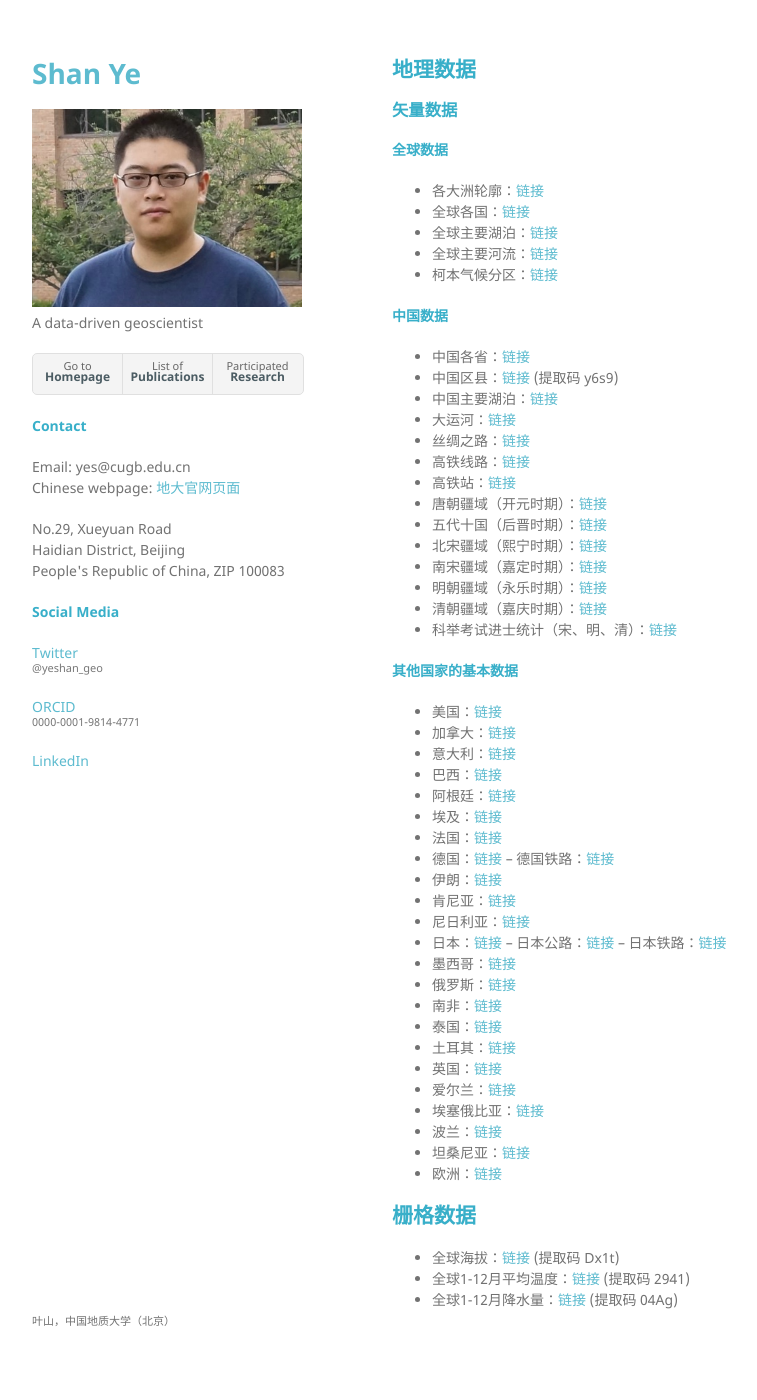
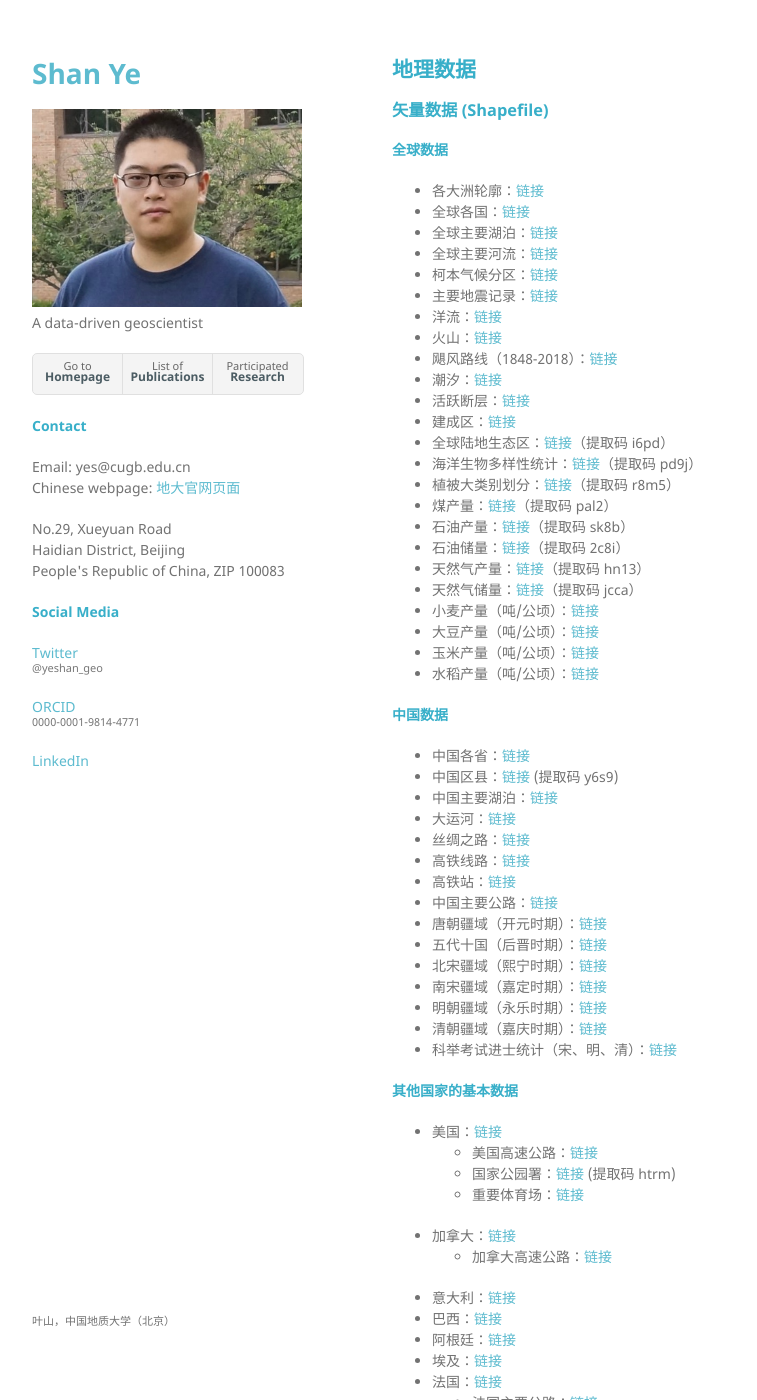
Before and after one commit to yeshan-geo/yeshan-geo.github.io, a Jekyll site: the page built from pages/datavis.md, in a window 1280 px wide and 1400 px high. Shown: the whole window, without its empty margins (178-935 px from the left). Built offline with Jekyll 4.4.1, drawn with Linux system fonts in a browser that asks for light colours; our own code applies the rules of GitHub Pages for plain Markdown files; some of the changed text lies outside the part shown.

Commit message:
Update datavis.md

```diff
--- a/pages/datavis.md
+++ b/pages/datavis.md
@@ -1,11 +1,30 @@
 ## 地理数据
-### 矢量数据
+### 矢量数据 (Shapefile)
 #### 全球数据
 - 各大洲轮廓：[链接](https://github.com/yeshancqcq/geographic_data/blob/main/world/WorldContinents.zip)
 - 全球各国：[链接](https://github.com/yeshancqcq/geographic_data/blob/main/world/WorldCountries.zip)
 - 全球主要湖泊：[链接](https://github.com/yeshancqcq/geographic_data/blob/main/world/WorldMajorLakes.zip)
 - 全球主要河流：[链接](https://github.com/yeshancqcq/geographic_data/blob/main/world/WorldRivers.zip)
 - 柯本气候分区：[链接](https://github.com/yeshancqcq/geographic_data/blob/main/world/KoppenClimates.zip)
+- 主要地震记录：[链接](https://github.com/yeshancqcq/geographic_data/blob/main/world/WorldEarthquake.zip)
+- 洋流：[链接](https://github.com/yeshancqcq/geographic_data/blob/main/world/ocean_currents.zip)
+- 火山：[链接](https://github.com/yeshancqcq/geographic_data/blob/main/world/volcano.zip)
+- 飓风路线（1848-2018）：[链接](https://github.com/yeshancqcq/geographic_data/blob/main/world/hurricane.zip)
+- 潮汐：[链接](https://github.com/yeshancqcq/geographic_data/blob/main/world/Global_Tidal_Range_Classification.zip)
+- 活跃断层：[链接](https://github.com/yeshancqcq/geographic_data/blob/main/world/FaultsWorld.zip)
+- 建成区：[链接](https://github.com/yeshancqcq/geographic_data/blob/main/world/UrbanWorld.zip)
+- 全球陆地生态区：[链接](https://pan.baidu.com/s/1dbPnosuEmV-atnoN67Ln6w)（提取码 i6pd）
+- 海洋生物多样性统计：[链接](https://pan.baidu.com/s/1ge53LyaVY92VTVCFiUieag)（提取码 pd9j）
+- 植被大类别划分：[链接](https://pan.baidu.com/s/1_8EgX0vbi5-8RT_Psfxh5w)（提取码 r8m5）
+- 煤产量：[链接](https://pan.baidu.com/s/1FcXVyuyleTiwvMGvwdRpZg)（提取码 pal2）
+- 石油产量：[链接](https://pan.baidu.com/s/1uvoyB0iDmF8MawCVatwQ6A)（提取码 sk8b）
+- 石油储量：[链接](https://pan.baidu.com/s/1PiMJ57ZzCIjC3EHxNwfXfQ)（提取码 2c8i）
+- 天然气产量：[链接](https://pan.baidu.com/s/14x6GX8J1QkjnufxcXw1H7Q)（提取码 hn13）
+- 天然气储量：[链接](https://pan.baidu.com/s/1pMakByoPnaxnDHZMp4cd6w)（提取码 jcca）
+- 小麦产量（吨/公顷）：[链接](https://github.com/yeshancqcq/geographic_data/blob/main/world/Wheat_Yield.zip)
+- 大豆产量（吨/公顷）：[链接](https://github.com/yeshancqcq/geographic_data/blob/main/world/Soybean_Yield.zip)
+- 玉米产量（吨/公顷）：[链接](https://github.com/yeshancqcq/geographic_data/blob/main/world/Corn_Yield.zip)
+- 水稻产量（吨/公顷）：[链接](https://github.com/yeshancqcq/geographic_data/blob/main/world/Rice_Yield.zip)
 
 #### 中国数据
 - 中国各省：[链接](https://github.com/yeshancqcq/geographic_data/blob/main/china/ChinaProvinces.zip)
@@ -15,6 +34,7 @@
 - 丝绸之路：[链接](https://github.com/yeshancqcq/geographic_data/blob/main/china/SilkRoad.zip)
 - 高铁线路：[链接](https://github.com/yeshancqcq/geographic_data/blob/main/china/HighSpeedRail.zip)
 - 高铁站：[链接](https://github.com/yeshancqcq/geographic_data/blob/main/china/HighSpeedRailStation.zip)
+- 中国主要公路：[链接](https://github.com/yeshancqcq/geographic_data/blob/main/china/ChinaRoads.zip)
 - 唐朝疆域（开元时期）：[链接](https://github.com/yeshancqcq/geographic_data/blob/main/china/TangDynasty.zip)
 - 五代十国（后晋时期）：[链接](https://github.com/yeshancqcq/geographic_data/blob/main/china/FiveDynasties.zip)
 - 北宋疆域（熙宁时期）：[链接](https://github.com/yeshancqcq/geographic_data/blob/main/china/SongDynasty.zip)
@@ -25,33 +45,46 @@
 
 #### 其他国家的基本数据
 - 美国：[链接](https://github.com/yeshancqcq/geographic_data/blob/main/bycountry/USA.zip)
+  - 美国高速公路：[链接](https://github.com/yeshancqcq/geographic_data/blob/main/bycountry/USHighway.zip)
+  - 国家公园署：[链接](https://pan.baidu.com/s/14v5ekUn0Mn7wQrGhc62Pag) (提取码 htrm)
+  - 重要体育场：[链接](https://github.com/yeshancqcq/geographic_data/blob/main/bycountry/SportsVenues.zip)
 - 加拿大：[链接](https://github.com/yeshancqcq/geographic_data/blob/main/bycountry/Canada.zip)
+  - 加拿大高速公路：[链接](https://github.com/yeshancqcq/geographic_data/blob/main/bycountry/CanadaHighway.zip)
 - 意大利：[链接](https://github.com/yeshancqcq/geographic_data/blob/main/bycountry/Italy.zip)
 - 巴西：[链接](https://github.com/yeshancqcq/geographic_data/blob/main/bycountry/Brazil.zip)
 - 阿根廷：[链接](https://github.com/yeshancqcq/geographic_data/blob/main/bycountry/Argentia.zip)
 - 埃及：[链接](https://github.com/yeshancqcq/geographic_data/blob/main/bycountry/Egypt.zip)
 - 法国：[链接](https://github.com/yeshancqcq/geographic_data/blob/main/bycountry/France.zip)
+  - 法国主要公路：[链接](https://github.com/yeshancqcq/geographic_data/blob/main/bycountry/FranceRds.zip)
 - 德国：[链接](https://github.com/yeshancqcq/geographic_data/blob/main/bycountry/Germany.zip)
--- 德国铁路：[链接](https://github.com/yeshancqcq/geographic_data/blob/main/bycountry/germany_railways.zip)
+  - 德国主要公路：[链接](https://github.com/yeshancqcq/geographic_data/blob/main/bycountry/GermanyRds.zip)
+  - 德国铁路：[链接](https://github.com/yeshancqcq/geographic_data/blob/main/bycountry/germany_railways.zip)
 - 伊朗：[链接](https://github.com/yeshancqcq/geographic_data/blob/main/bycountry/Iran.zip)
 - 肯尼亚：[链接](https://github.com/yeshancqcq/geographic_data/blob/main/bycountry/Kenya.zip)
 - 尼日利亚：[链接](https://github.com/yeshancqcq/geographic_data/blob/main/bycountry/Nigeria.zip)
 - 日本：[链接](https://github.com/yeshancqcq/geographic_data/blob/main/bycountry/Japan.zip)
--- 日本公路：[链接](https://github.com/yeshancqcq/geographic_data/blob/main/bycountry/JapanRoad.zip)
--- 日本铁路：[链接](https://github.com/yeshancqcq/geographic_data/blob/main/bycountry/JapanRail.zip)
+  - 日本主要公路：[链接](https://github.com/yeshancqcq/geographic_data/blob/main/bycountry/JapanRoad.zip)
+  - 日本铁路：[链接](https://github.com/yeshancqcq/geographic_data/blob/main/bycountry/JapanRail.zip)
 - 墨西哥：[链接](https://github.com/yeshancqcq/geographic_data/blob/main/bycountry/Mexico.zip)
 - 俄罗斯：[链接](https://github.com/yeshancqcq/geographic_data/blob/main/bycountry/Russia.zip)
 - 南非：[链接](https://github.com/yeshancqcq/geographic_data/blob/main/bycountry/SouthAfrica.zip)
 - 泰国：[链接](https://github.com/yeshancqcq/geographic_data/blob/main/bycountry/Thailand.zip)
 - 土耳其：[链接](https://github.com/yeshancqcq/geographic_data/blob/main/bycountry/Turkey.zip)
 - 英国：[链接](https://github.com/yeshancqcq/geographic_data/blob/main/bycountry/UK.zip)
+  - 英国高速公路：[链接](https://github.com/yeshancqcq/geographic_data/blob/main/bycountry/UKHighway.zip)
 - 爱尔兰：[链接](https://github.com/yeshancqcq/geographic_data/blob/main/bycountry/Ireland.zip)
 - 埃塞俄比亚：[链接](https://github.com/yeshancqcq/geographic_data/blob/main/bycountry/Ethiopia.zip)
 - 波兰：[链接](https://github.com/yeshancqcq/geographic_data/blob/main/bycountry/Poland.zip)
+  - 波兰主要公路：[链接](https://github.com/yeshancqcq/geographic_data/blob/main/bycountry/PolandRds.zip)
 - 坦桑尼亚：[链接](https://github.com/yeshancqcq/geographic_data/blob/main/bycountry/Tanzania.zip)
+- 澳大利亚：[链接](https://github.com/yeshancqcq/geographic_data/blob/main/bycountry/Australia.zip)
+  - 澳大利亚公路：[链接](https://github.com/yeshancqcq/geographic_data/blob/main/bycountry/AustraliaRds.zip)
+- 新西兰：[链接](https://github.com/yeshancqcq/geographic_data/blob/main/bycountry/NZ.zip)
+  - 新西兰公路：[链接](https://github.com/yeshancqcq/geographic_data/blob/main/bycountry/NZRds.zip)
 - 欧洲：[链接](https://github.com/yeshancqcq/geographic_data/blob/main/bycountry/europe.zip)
+  - 欧洲足球体育场：[链接](https://github.com/yeshancqcq/geographic_data/blob/main/bycountry/SoccerStadiums.zip)
 
-## 栅格数据
+## 栅格数据 (GeoTIFF)
 - 全球海拔：[链接](https://pan.baidu.com/s/1OvaZS4l5ksXZXvHxyrObOw) (提取码 Dx1t)
 - 全球1-12月平均温度：[链接](https://pan.baidu.com/s/1uqGziI6Qo--u6aL3itl9lg) (提取码 2941)
 - 全球1-12月降水量：[链接](https://pan.baidu.com/s/1ZwynLfHlRVwEOdt7vsMpsw) (提取码 04Ag)
```
